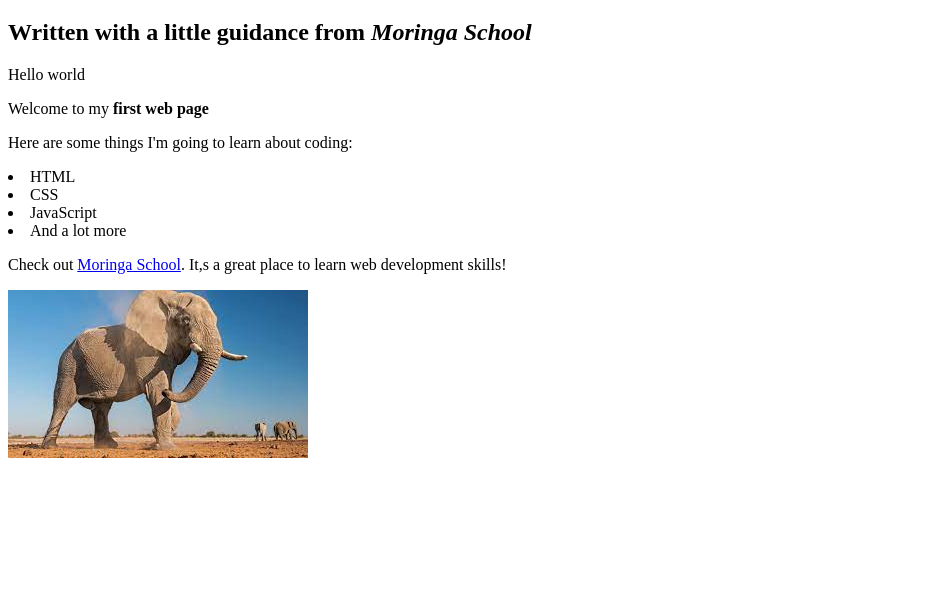
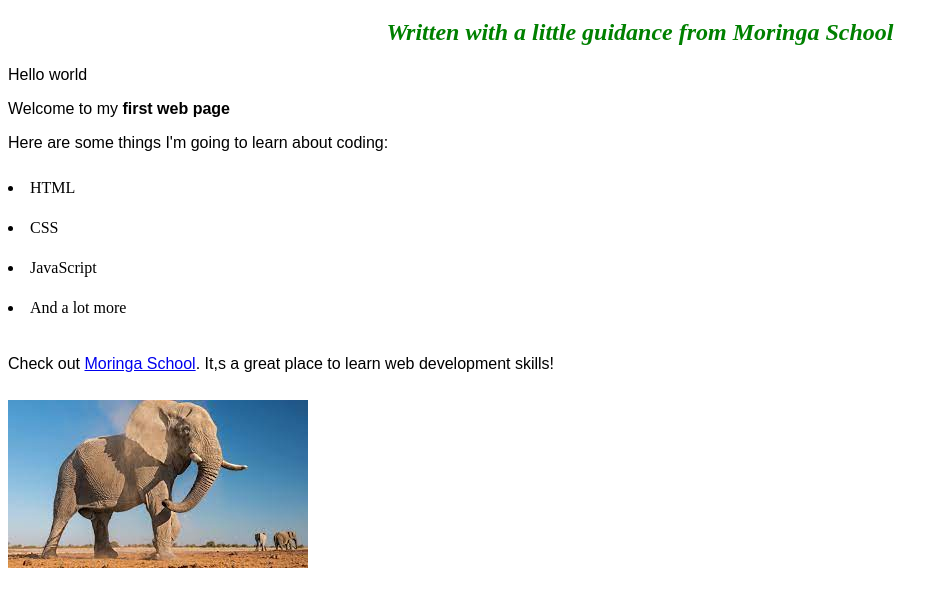
Before and after one commit to FidelisMomanyi/first-webpage, a plain HTML site: page my-first-webpage.html in a window 1280 px wide. Shown: the part 61-668 px from the top of the page, without its empty margins (0-948 px from the left). Drawn offline with Linux system fonts and the light colour scheme.

Commit message:
text colouring, bolding and font changing

```diff
--- /dev/null
+++ b/css/style.css
@@ -0,0 +1,15 @@
+h1 {
+    color: blue;
+}
+
+h2 {
+    color: green;
+     font-style: italic;
+     text-align: center;
+  }
+  p{
+      font-family: sans-serif;
+  }
+  u1 {
+      line-height: 40px;
+  }
--- a/css/syle.css
+++ /dev/null
@@ -1,3 +0,0 @@
-h1 {
-    color: blue;
-}
--- a/my-first-webpage.html
+++ b/my-first-webpage.html
@@ -2,7 +2,7 @@
 <html>
     <head>
         <title>My first web page</title>
-        <link href="css/syle.css" rel="stylesheet" type="text/css" >
+        <link href="css/style.css" rel="stylesheet" type="text/css" >
 
     </head>
     <body>
```
